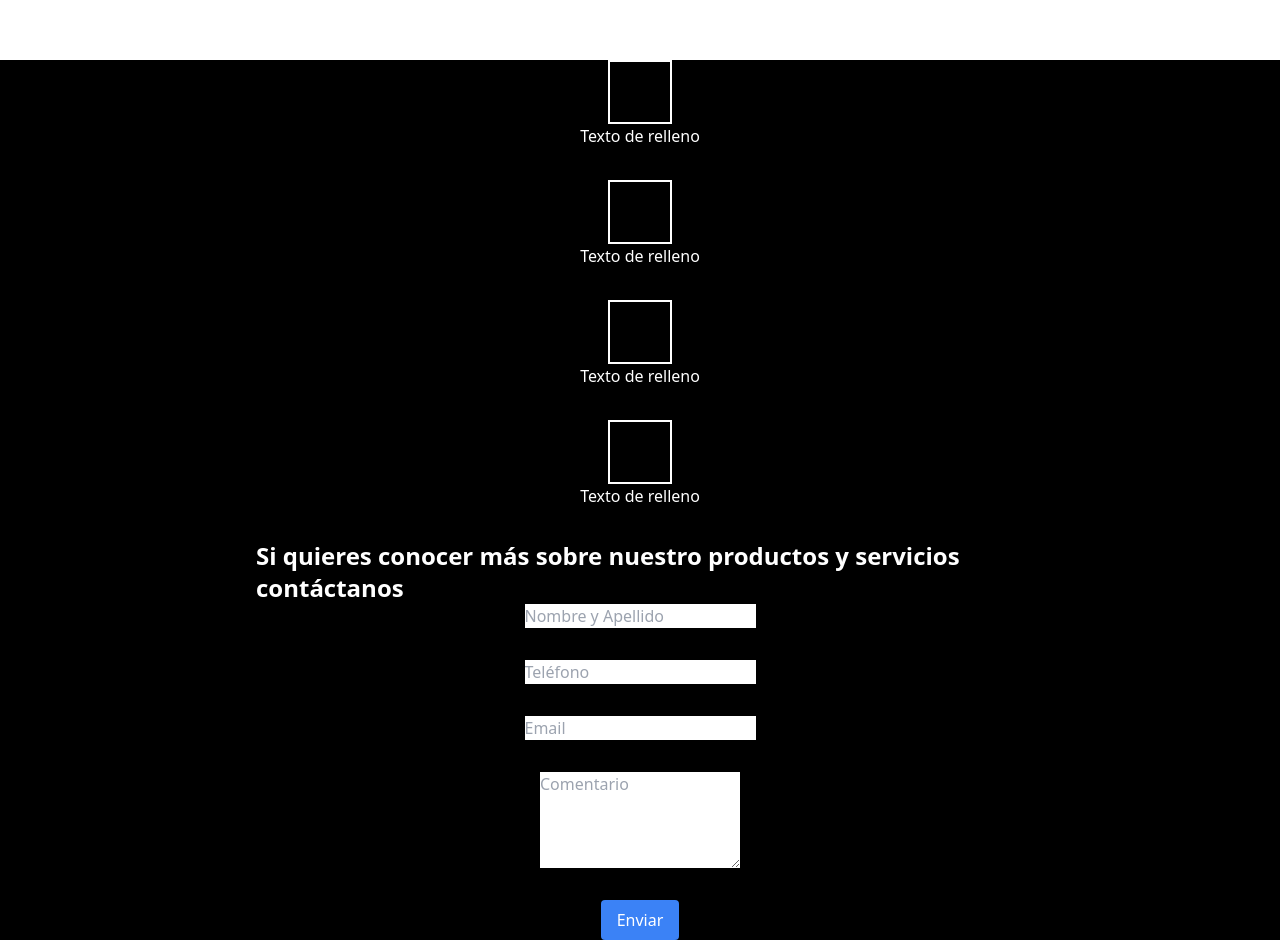
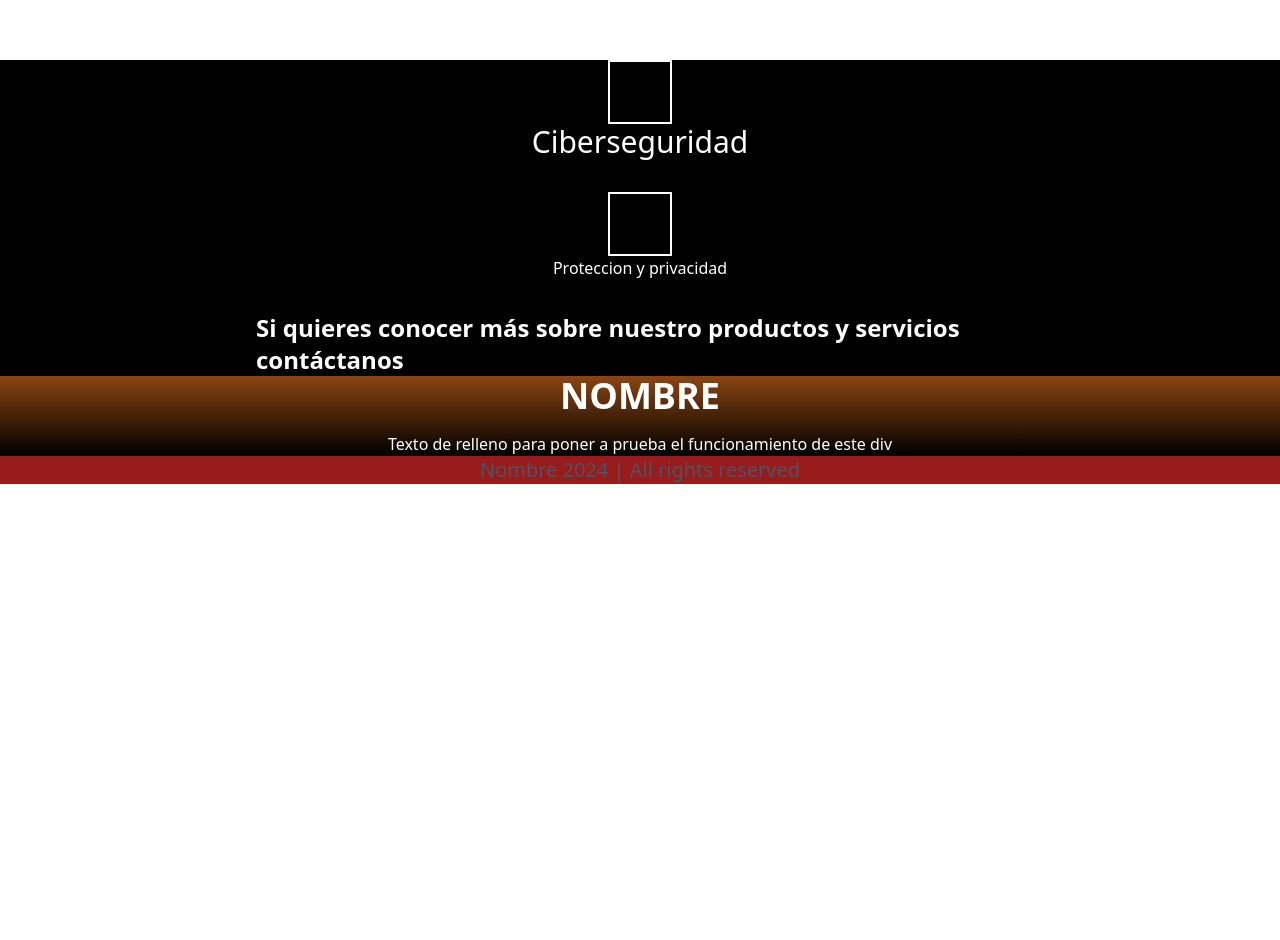
Before and after one commit to Igniske/landingpageabog, a website built with Vite: page index.html in a window 1280 px wide. Shown: the part 740-1680 px from the top of the page. After the commit the page ends 1224 px from the top, so only its background shows below. Built offline with nearby package versions, Linux system fonts and the light colour scheme; files whose address does not match are found by name.

Commit message:
feat: se remueve caja de comentarios, se agregan estilos

```diff
--- a/index.html
+++ b/index.html
@@ -3,6 +3,7 @@
   <head>
     <meta charset="UTF-8" />
     <meta name="viewport" content="width=device-width, initial-scale=1.0" />
+    <link rel="stylesheet" href="style.css">
     <title>Vite App</title>
     <script src="https://cdn.tailwindcss.com"></script>
   </head>
--- a/main.js
+++ b/main.js
@@ -1,3 +1,6 @@
+
+
+
 document.querySelector('#app').innerHTML = `
   <div class="relative">
     <div id="navbar"></div>
@@ -10,54 +13,59 @@ document.querySelector('#app').innerHTML = `
       </div>
     </div>
     <div class="h-full bg-black flex flex-col space-y-8 justify-center items-center m-auto">
-      <div class="flex flex-col justify-center items-center">
-        <div class="h-16 w-16 border-white border-2">
-        </div>
-        <p class="text-white text-center">Texto de relleno</p>
-      </div>
-      <div class="flex flex-col justify-center items-center">
-        <div class="h-16 w-16 border-white border-2">
-        </div>
-        <p class="text-white text-center">Texto de relleno</p>
-      </div>
-      <div class="flex flex-col justify-center items-center">
-        <div class="h-16 w-16 border-white border-2">
-        </div>
-        <p class="text-white text-center">Texto de relleno</p>
-      </div>
-      <div class="flex flex-col justify-center items-center">
-        <div class="h-16 w-16 border-white border-2">
-        </div>
-        <p class="text-white text-center">Texto de relleno</p>
-      </div>
+
+    <div class="flex flex-col justify-center items-center relative container">
+  <div class="h-16 w-16 border-white border-2"></div>
+  <h3 class="text-white hover:text-red-900 cursor-pointer text-3xl text-center toggle-text">Ciberseguridad</h3>
+  <div class="w-1/2">
+    <p class="text-white hidden-text text-justify">Los asesoramos en la prevención y gestión de brechas de seguridad de la información a fin de prevenir ataques cibernéticos mediante ransomware, malware o cualquier otro tipo de software. Analizamos el estado de situación de tu organización y realizamos la política de ciberseguridad que mejor se ajusta a tus necesidades.</p>
+  </div>
+</div>
+
+<div class="flex flex-col justify-center items-center relative container">
+  <div class="h-16 w-16 border-white border-2"></div>
+  <p class="text-white cursor-pointer text-center toggle-text">Proteccion y privacidad</p>
+  <p class="text-white hidden-text">Te ayudamos con todo lo necesario para cumplir con los estándares necesarios en la materia. Los acompañamos en el diseño de nuevos productos y servicios con la metodología de privacidad desde el diseño.</p>
+</div>
+
+
+
 
       <div class="md:w-3/5">
         <p class="text-2xl font-bold text-white">Si quieres conocer más sobre nuestro productos y servicios contáctanos</p>
       </div>
     </div>
 
-    <div class="h-full bg-black flex flex-col space-y-8 justify-center items-center m-auto" id="formContainer">
-      <div class="flex flex-col justify-center items-center">
-        <input type="text" class="input-field" placeholder="Nombre y Apellido">
-      </div>
-      <div class="flex flex-col justify-center items-center">
-        <input type="text" class="input-field" placeholder="Teléfono">
-      </div>
-      <div class="flex flex-col justify-center items-center">
-        <input type="email" class="input-field" placeholder="Email">
-      </div>
-      <div class="flex flex-col justify-center items-center">
-        <textarea class="input-field" rows="4" placeholder="Comentario"></textarea>
-      </div>
-      <button class="bg-blue-500 text-white px-4 py-2 rounded">Enviar</button>
+    <div class="gradient-bg flex justify-center items-center h-full">
+      <div class="text-white text-center">
+        <h2 class="text-4xl font-bold">NOMBRE</h2>
+        <p class="mt-4">Texto de relleno para poner a prueba el funcionamiento de este div</p>
+        </div>
     </div>
-  </div>
+    <div class="bg-red-800 w-full flex justify-center items-center">
+      <p class="text-xl text-gray-600">Nombre 2024 | All rights reserved</p>
+    </div>
+</div>
+
+
 `;
 
 document.querySelector('#navbar').innerHTML = `
   <div>
     <nav class="absolute top-0 left-0 w-full z-10 bg-white bg-opacity-5">
-      <div class="text-5xl ml-4 my-8 md:ml-72">Nombre</div>
+      <div class="text-5xl ml-4 my-8 md:ml-72">NOMBRE</div>
     </nav>
   </div>
 `;
+
+
+document.querySelectorAll('.container').forEach(container => {
+  container.addEventListener('click', function(event) {
+    const toggleText = container.querySelector('.toggle-text');
+    const hiddenText = container.querySelector('.hidden-text');
+    if (event.target === toggleText) {
+      const currentDisplay = window.getComputedStyle(hiddenText).display;
+      hiddenText.style.display = currentDisplay === 'none' ? 'block' : 'none';
+    }
+  });
+});
--- a/style.css
+++ b/style.css
@@ -0,0 +1,7 @@
+  .hidden-text {
+    display: none;
+  }
+
+  .gradient-bg {
+    background: linear-gradient(to bottom, #8B4513, #000000);
+  }
```
